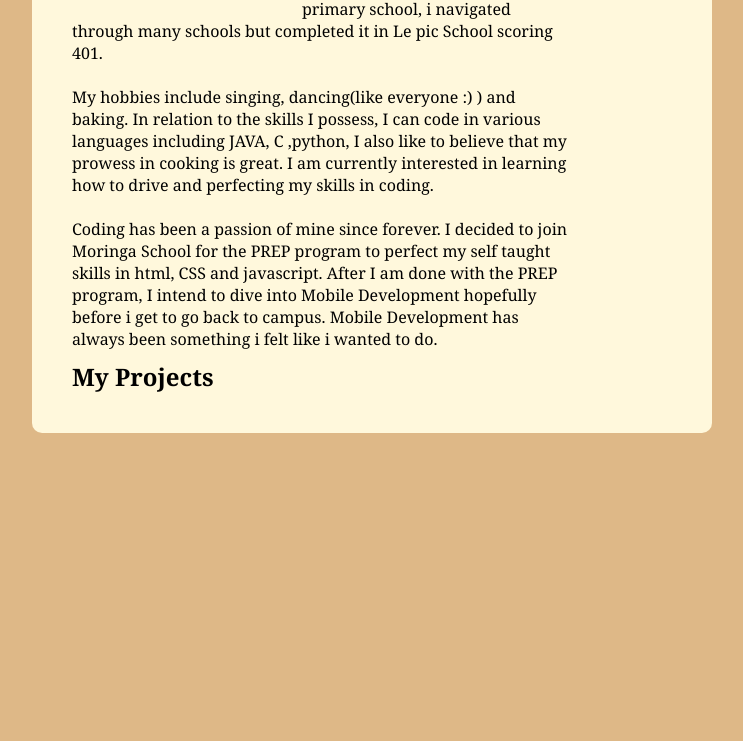
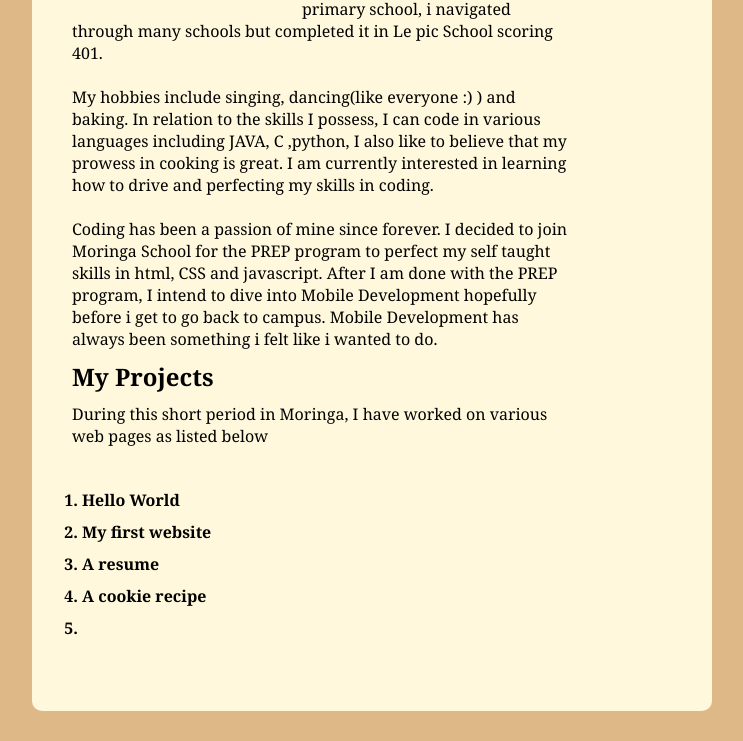
Before and after one commit to MemoTonui/Portfolio, a plain HTML site: page index.html in a window 1280 px wide. Shown: the part 466-1207 px from the top of the page, without its empty margins (298-1041 px from the left). Before the commit the page ends 929 px from the top, so only its background shows below. Drawn offline with Linux system fonts and the light colour scheme.

Commit message:
Add the list of projects

```diff
--- a/index.html
+++ b/index.html
@@ -34,6 +34,18 @@
             </p>
             <h2>My Projects</h2>
             <p>
+                During this short period in Moringa, I have worked on various web pages as listed below
+                <ol>
+                    <strong>
+                    <li>Hello World</li>
+
+                    <li>My first website</li>
+                    <li>A resume</li>
+                    <li>A cookie recipe</li>
+
+                    <li></li>
+                </strong>
+                </ol>
 
             </p>
 
```
